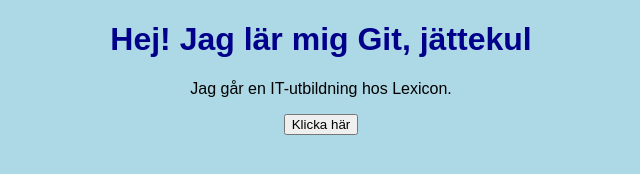
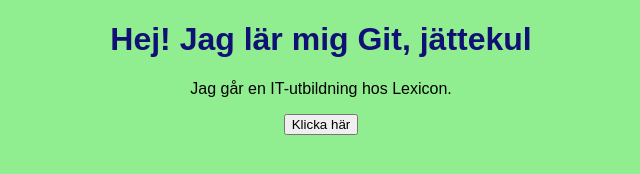
Before and after one commit to OlaJons/Grupp-4-Repository-1, a plain HTML site: page index.html in a window 1280 px wide. Shown: the whole page, without its empty margins (319-959 px from the left). Drawn offline with Linux system fonts and the light colour scheme.

Commit message:
Update feature/farg

```diff
--- a/style.css
+++ b/style.css
@@ -1,6 +1,6 @@
 body {
    font-family: Arial, sans-serif;
-   background-color: lightblue;
+   background-color: lightgreen;
    text-align: center;
 }
-h1 { color: darkblue; }
+h1 { color: rgb(17, 17, 117); }
```
